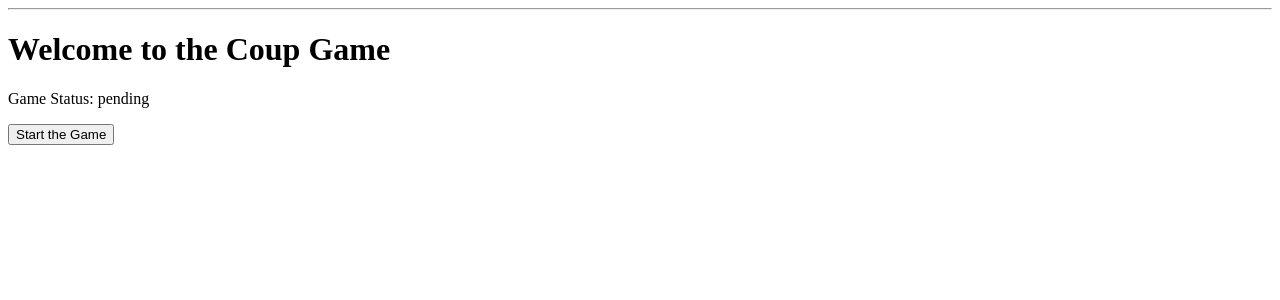
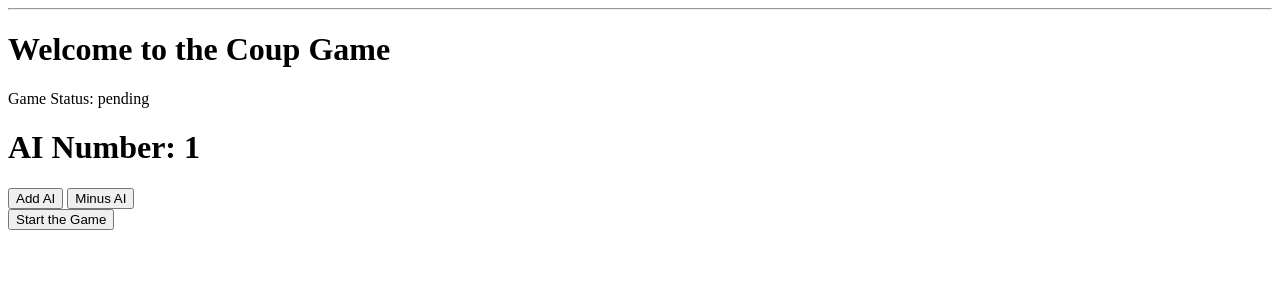
Before and after one commit to beijijizhou/Coup, a Flask app: page / in a window 1280 px wide. Shown: the part 63-363 px from the top of the page. Run offline with Flask 3, Linux system fonts and the light colour scheme.

Commit message:
the number of ai is added

```diff
--- a/app.py
+++ b/app.py
@@ -1,13 +1,14 @@
-from flask import Flask, render_template, redirect, url_for
+from flask import Flask, render_template, redirect, url_for, request
 
 app = Flask(__name__)
 game_status = "pending"
+ai_number = 1
 print(game_status )
 
 @app.route('/')
 def index():
 
-    return render_template('index.html', game_status=game_status)
+    return render_template('index.html', game_status=game_status, ai_number = ai_number)
 
 @app.route('/update_status', methods=['POST'])
 def update_status():
@@ -17,5 +18,17 @@ def update_status():
     print(game_status)
     return redirect(url_for('index'))
 
+@app.route('/update_ai', methods=['POST'])
+def update_ai():
+    global ai_number
+    if request.method == 'POST':
+        action = request.form.get('action')  # Assuming 'action' is the name of the input to determine add or minus
+
+        if action == 'add' and ai_number < 6:
+            ai_number += 1
+        elif action == 'minus' and ai_number > 1:
+            ai_number -= 1
+
+    return redirect(url_for('index'))
 if __name__ == '__main__':
     app.run(debug=True)
--- /dev/null
+++ b/game_assets/game_characters/duke.py
@@ -0,0 +1,3 @@
+class Duke():
+    def __init__(self):
+        print("haha")
--- /dev/null
+++ b/templates/ai.html
@@ -0,0 +1,6 @@
+<title>Manage AI</title>
+<h1>AI Number: {{ ai_number }}</h1>
+<form action="/update_ai" method="post">
+    <button type="submit" name="action" value="add">Add AI</button>
+    <button type="submit" name="action" value="minus">Minus AI</button>
+</form>
--- a/templates/index.html
+++ b/templates/index.html
@@ -3,10 +3,15 @@
 {% block content %}
     <h1>{% block title %} Welcome to the Coup Game {% endblock %}</h1>
     <p>Game Status: {{ game_status }}</p>
+    <h1>AI Number: {{ ai_number }}</h1>
+    <form action="/update_ai" method="post">
+        <button type="submit" name="action" value="add">Add AI</button>
+        <button type="submit" name="action" value="minus">Minus AI</button>
+    </form>
+
     <form action="/update_status" method="post">
         <input type="submit" value="Start the Game">
     </form>
-
     {% if game_status == "started" %}
     {% include 'game_component.html' %}
 
```
Also changed, not shown: game_assets/character.py (added, +17 -0 lines), game_assets/game_manager.py (+13 -0 lines), game_assets/game_characters/ambassador.py (added), game_assets/game_characters/assassin.py (added), game_assets/game_characters/captain.py (added), game_assets/game_characters/contessa.py (added).
